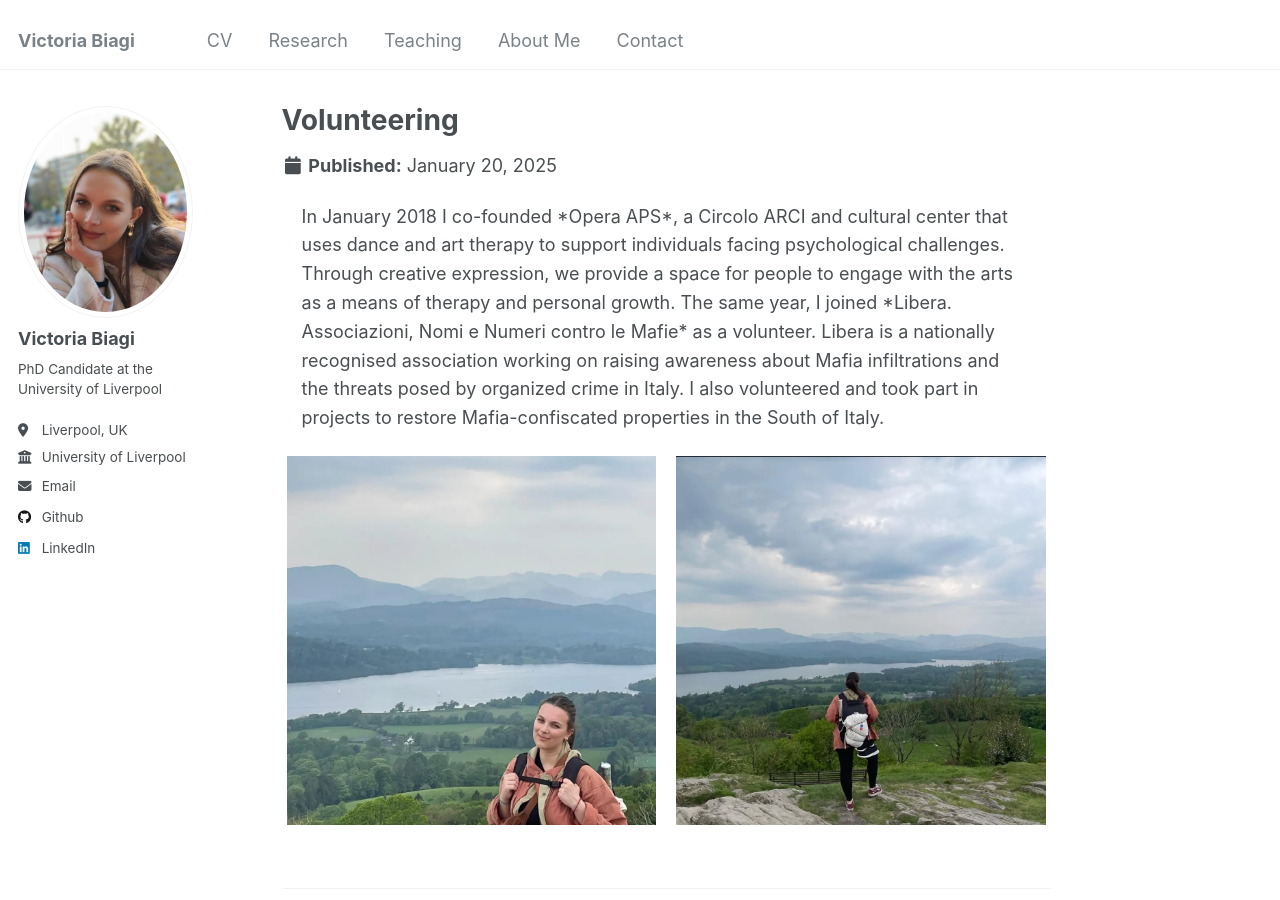
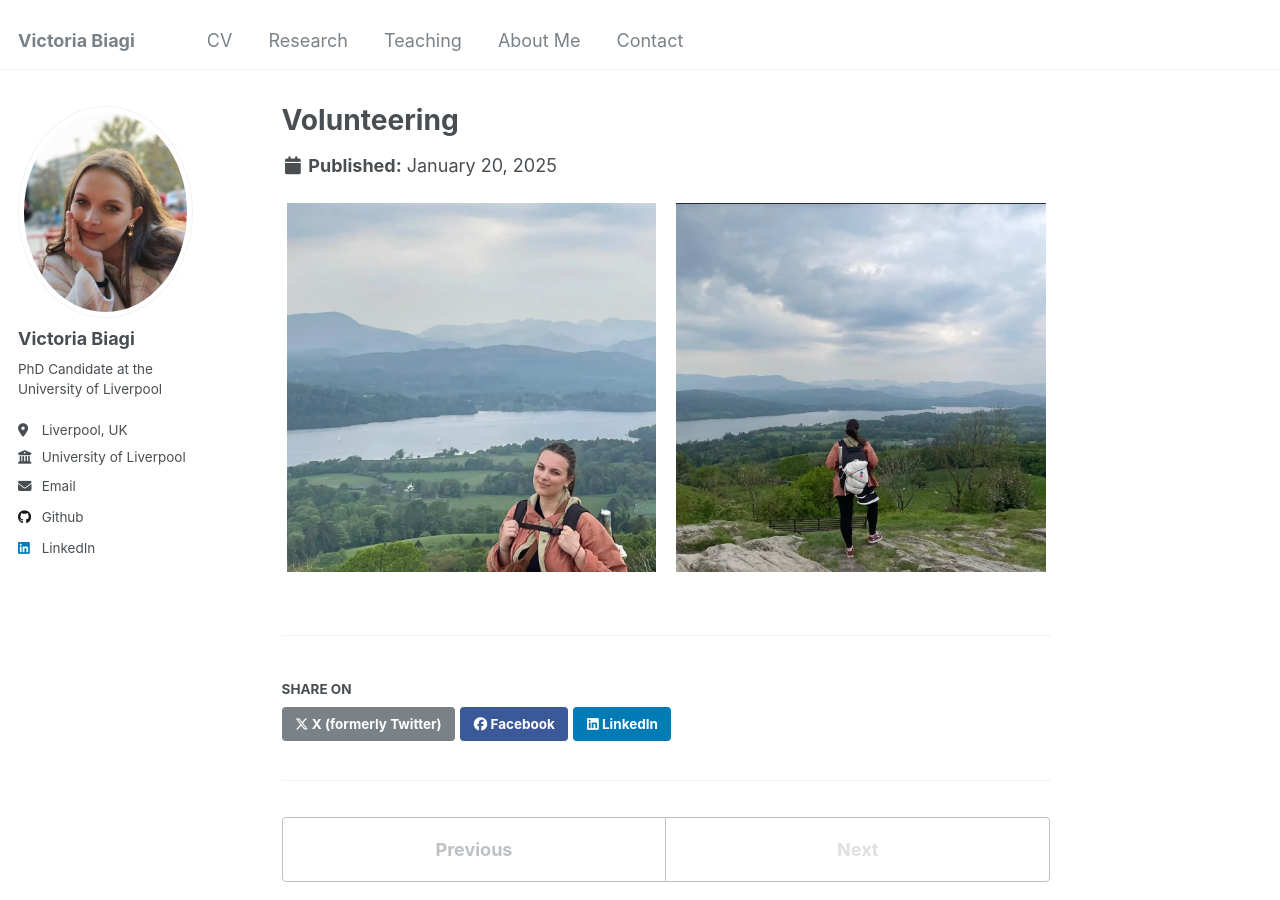
Before and after one commit to victoriabiagi/victoriabiagi.github.io, a Jekyll site: the page built from _portfolio/portfolio-2.md, in a window 1280 px wide and 900 px high. Built offline with Jekyll 4.4.1, drawn with Linux system fonts in a browser that asks for light colours.

Commit message:
Update portfolio-2.md

```diff
--- a/_portfolio/portfolio-2.md
+++ b/_portfolio/portfolio-2.md
@@ -1,16 +1,8 @@
 ---
 title: "Volunteering"
-# excerpt: ""
+# excerpt: "In January 2018 I co-founded *Opera APS*, a Circolo ARCI and cultural center that uses dance and art therapy to support individuals facing psychological challenges. Through creative expression, we provide a space for people to engage with the arts as a means of therapy and personal growth. The same year, I joined *Libera. Associazioni, Nomi e Numeri contro le Mafie* as a volunteer. Libera is a nationally recognised association working on raising awareness about Mafia infiltrations and the threats posed by organized crime in Italy. I also volunteered and took part in projects to restore Mafia-confiscated properties in the South of Italy."
 collection: portfolio
 ---
-
-<!-- Full-width content container -->
-<div style="width: 100%; padding: 0; margin: 0; box-sizing: border-box;">
-
-  <!-- Full-width text section -->
-  <p style="width: 100%; font-size: 18px; line-height: 1.6; padding: 0 20px;">
-      In January 2018 I co-founded *Opera APS*, a Circolo ARCI and cultural center that uses dance and art therapy to support individuals facing psychological challenges. Through creative expression, we provide a space for people to engage with the arts as a means of therapy and personal growth. The same year, I joined *Libera. Associazioni, Nomi e Numeri contro le Mafie* as a volunteer. Libera is a nationally recognised association working on raising awareness about Mafia infiltrations and the threats posed by organized crime in Italy. I also volunteered and took part in projects to restore Mafia-confiscated properties in the South of Italy.
-  </p>
 
 <!-- Images side by side -->
 <div style="display: flex; justify-content: center; text-align: center; gap: 20px;">
```
